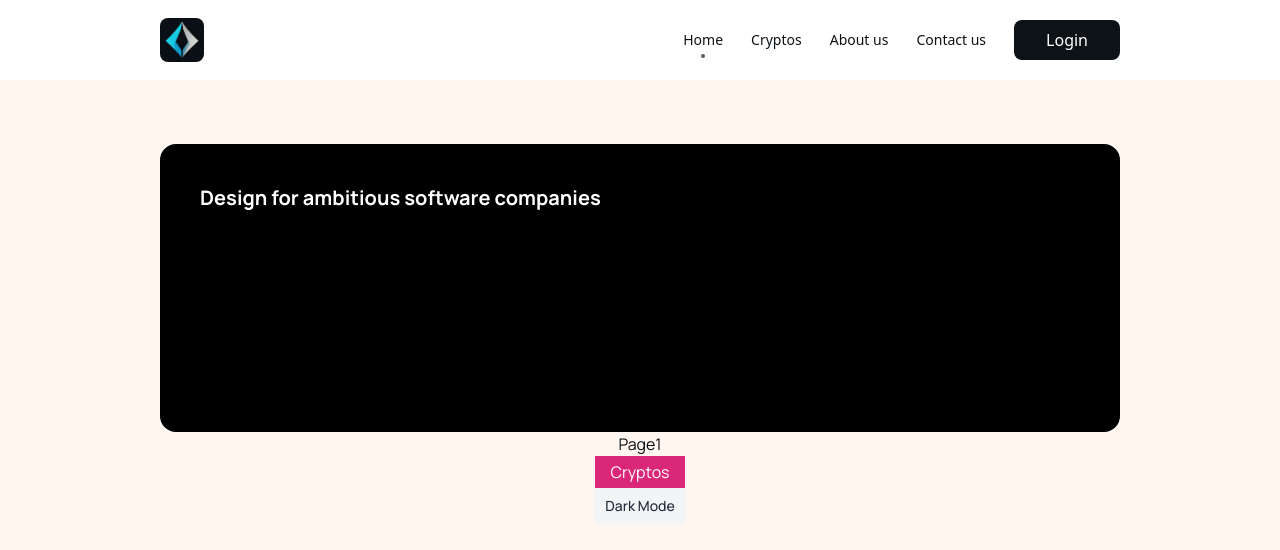
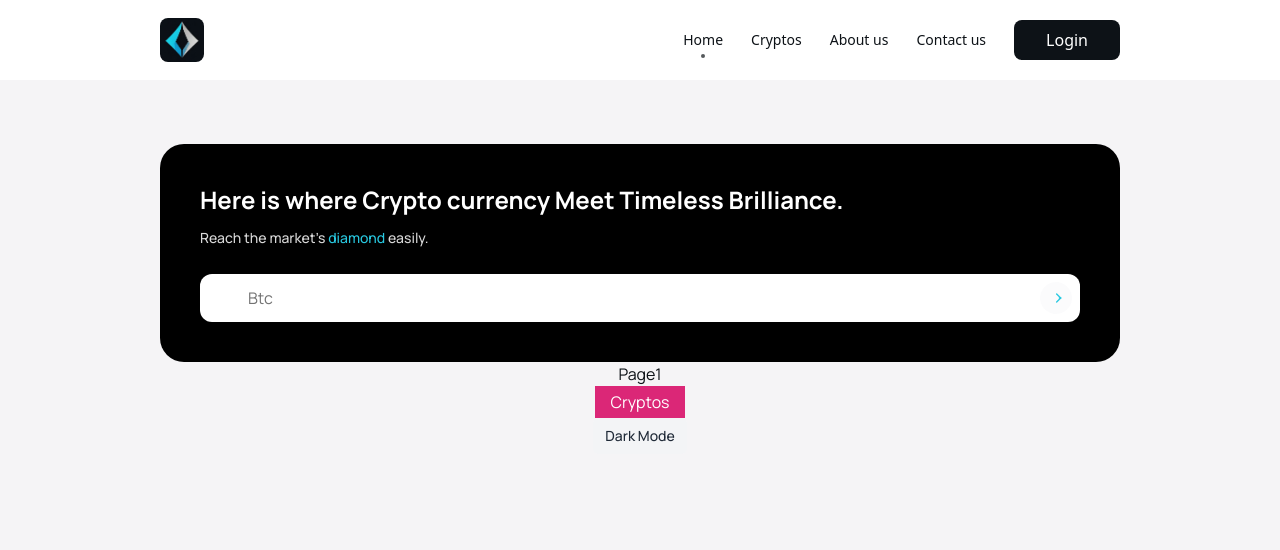
Before and after one commit to MahdiarRez/CryptoBluedia, a Next.js app: page / in a window 1280 px wide. Shown: the top 550 px of the page. Built offline with nearby package versions, Linux system fonts and the light colour scheme; what tailwindcss-animated would draw is missing.

Commit message:
hero one added

```diff
--- /dev/null
+++ b/app/components/aceternityUi/vanishInputAceternity.tsx
@@ -0,0 +1,277 @@
+'use client';
+
+import { AnimatePresence, motion } from 'framer-motion';
+import { useCallback, useEffect, useRef, useState } from 'react';
+import { cn } from '@/app/lib/utils/framer';
+
+export function VanishInputAceternity({
+  placeholders,
+  onChange,
+  onSubmit,
+}: {
+  placeholders: string[];
+  onChange: (e: React.ChangeEvent<HTMLInputElement>) => void;
+  onSubmit: (e: React.FormEvent<HTMLFormElement>) => void;
+}) {
+  const [currentPlaceholder, setCurrentPlaceholder] = useState(0);
+
+  const intervalRef = useRef<NodeJS.Timeout | null>(null);
+  const startAnimation = () => {
+    intervalRef.current = setInterval(() => {
+      setCurrentPlaceholder((prev) => (prev + 1) % placeholders.length);
+    }, 3000);
+  };
+  const handleVisibilityChange = () => {
+    if (document.visibilityState !== 'visible' && intervalRef.current) {
+      clearInterval(intervalRef.current); // Clear the interval when the tab is not visible
+      intervalRef.current = null;
+    } else if (document.visibilityState === 'visible') {
+      startAnimation(); // Restart the interval when the tab becomes visible
+    }
+  };
+
+  useEffect(() => {
+    startAnimation();
+    document.addEventListener('visibilitychange', handleVisibilityChange);
+
+    return () => {
+      if (intervalRef.current) {
+        clearInterval(intervalRef.current);
+      }
+      document.removeEventListener('visibilitychange', handleVisibilityChange);
+    };
+  }, [placeholders]);
+
+  const canvasRef = useRef<HTMLCanvasElement>(null);
+  const newDataRef = useRef<any[]>([]);
+  const inputRef = useRef<HTMLInputElement>(null);
+  const [value, setValue] = useState('');
+  const [animating, setAnimating] = useState(false);
+
+  const draw = useCallback(() => {
+    if (!inputRef.current) return;
+    const canvas = canvasRef.current;
+    if (!canvas) return;
+    const ctx = canvas.getContext('2d');
+    if (!ctx) return;
+
+    canvas.width = 800;
+    canvas.height = 800;
+    ctx.clearRect(0, 0, 800, 800);
+    const computedStyles = getComputedStyle(inputRef.current);
+
+    const fontSize = parseFloat(computedStyles.getPropertyValue('font-size'));
+    ctx.font = `${fontSize * 2}px ${computedStyles.fontFamily}`;
+    ctx.fillStyle = '#FFF';
+    ctx.fillText(value, 16, 40);
+
+    const imageData = ctx.getImageData(0, 0, 800, 800);
+    const pixelData = imageData.data;
+    const newData = [];
+
+    for (let t = 0; t < 800; t++) {
+      const i = 4 * t * 800;
+      for (let n = 0; n < 800; n++) {
+        const e = i + 4 * n;
+        if (
+          pixelData[e] !== 0 &&
+          pixelData[e + 1] !== 0 &&
+          pixelData[e + 2] !== 0
+        ) {
+          newData.push({
+            x: n,
+            y: t,
+            color: [
+              pixelData[e],
+              pixelData[e + 1],
+              pixelData[e + 2],
+              pixelData[e + 3],
+            ],
+          });
+        }
+      }
+    }
+
+    newDataRef.current = newData.map(({ x, y, color }) => ({
+      x,
+      y,
+      r: 1,
+      color: `rgba(${color[0]}, ${color[1]}, ${color[2]}, ${color[3]})`,
+    }));
+  }, [value]);
+
+  useEffect(() => {
+    draw();
+  }, [value, draw]);
+
+  const animate = (start: number) => {
+    const animateFrame = (pos: number = 0) => {
+      requestAnimationFrame(() => {
+        const newArr = [];
+        for (let i = 0; i < newDataRef.current.length; i++) {
+          const current = newDataRef.current[i];
+          if (current.x < pos) {
+            newArr.push(current);
+          } else {
+            if (current.r <= 0) {
+              current.r = 0;
+              continue;
+            }
+            current.x += Math.random() > 0.5 ? 1 : -1;
+            current.y += Math.random() > 0.5 ? 1 : -1;
+            current.r -= 0.05 * Math.random();
+            newArr.push(current);
+          }
+        }
+        newDataRef.current = newArr;
+        const ctx = canvasRef.current?.getContext('2d');
+        if (ctx) {
+          ctx.clearRect(pos, 0, 800, 800);
+          newDataRef.current.forEach((t) => {
+            const { x: n, y: i, r: s, color: color } = t;
+            if (n > pos) {
+              ctx.beginPath();
+              ctx.rect(n, i, s, s);
+              ctx.fillStyle = color;
+              ctx.strokeStyle = color;
+              ctx.stroke();
+            }
+          });
+        }
+        if (newDataRef.current.length > 0) {
+          animateFrame(pos - 8);
+        } else {
+          setValue('');
+          setAnimating(false);
+        }
+      });
+    };
+    animateFrame(start);
+  };
+
+  const handleKeyDown = (e: React.KeyboardEvent<HTMLInputElement>) => {
+    if (e.key === 'Enter' && !animating) {
+      vanishAndSubmit();
+    }
+  };
+
+  const vanishAndSubmit = () => {
+    setAnimating(true);
+    draw();
+
+    const value = inputRef.current?.value || '';
+    if (value && inputRef.current) {
+      const maxX = newDataRef.current.reduce(
+        (prev, current) => (current.x > prev ? current.x : prev),
+        0
+      );
+      animate(maxX);
+    }
+  };
+
+  const handleSubmit = (e: React.FormEvent<HTMLFormElement>) => {
+    e.preventDefault();
+    vanishAndSubmit();
+    onSubmit(e);
+  };
+  return (
+    <form
+      className={cn(
+        'min-w-full relative bg-white dark:bg-DarkBlue dark:bg-opacity-85 rounded-xl overflow-hidden shadow-[0px_2px_3px_-1px_rgba(0,0,0,0.1),_0px_1px_0px_0px_rgba(25,28,33,0.02),_0px_0px_0px_1px_rgba(25,28,33,0.08)] transition duration-500',
+        value && 'bg-gray-50'
+      )}
+      onSubmit={handleSubmit}
+    >
+      <canvas
+        className={cn(
+          'absolute pointer-events-none  text-base transform scale-50 top-[20%] left-2 sm:left-8 origin-top-left filter invert dark:invert-0 pr-20',
+          !animating ? 'opacity-0' : 'opacity-100'
+        )}
+        ref={canvasRef}
+      />
+      <input
+        onChange={(e) => {
+          if (!animating) {
+            setValue(e.target.value);
+            onChange(e);
+          }
+        }}
+        onKeyDown={handleKeyDown}
+        ref={inputRef}
+        value={value}
+        spellCheck={false}
+        type="text"
+        className={cn(
+          'w-full relative capitalize font-normal tracking-wide text-sm sm:text-base border-none dark:text-white bg-transparent text-black rounded-full focus:outline-none focus:ring-0 py-3 pl-4 sm:pl-10 pr-20',
+          animating && 'text-transparent dark:text-transparent'
+        )}
+      />
+
+      <button
+        disabled={!value}
+        type="submit"
+        className="absolute right-2 top-1/2 z-50 -translate-y-1/2 h-8 w-8 rounded-full disabled:bg-gray-50 dark:bg-white dark:hover:bg-opacity-85 disabled:bg-opacity-70 bg-DarkBlue hover:bg-opacity-70 dark:disabled:bg-transparent transition duration-200 flex items-center justify-center"
+      >
+        <motion.svg
+          xmlns="http://www.w3.org/2000/svg"
+          width="24"
+          height="24"
+          viewBox="0 0 24 24"
+          fill="none"
+          stroke="currentColor"
+          strokeWidth="2"
+          strokeLinecap="round"
+          strokeLinejoin="round"
+          className="text-LightBlue h-4 w-4"
+        >
+          <path stroke="none" d="M0 0h24v24H0z" fill="none" />
+          <motion.path
+            d="M5 12l14 0"
+            initial={{
+              strokeDasharray: '50%',
+              strokeDashoffset: '50%',
+            }}
+            animate={{
+              strokeDashoffset: value ? 0 : '50%',
+            }}
+            transition={{
+              duration: 0.3,
+              ease: 'linear',
+            }}
+          />
+          <path d="M13 18l6 -6" />
+          <path d="M13 6l6 6" />
+        </motion.svg>
+      </button>
+
+      <div className="absolute inset-0 flex items-center rounded-full pointer-events-none">
+        <AnimatePresence mode="wait">
+          {!value && (
+            <motion.p
+              initial={{
+                y: 5,
+                opacity: 0,
+              }}
+              key={`current-placeholder-${currentPlaceholder}`}
+              animate={{
+                y: 0,
+                opacity: 1,
+              }}
+              exit={{
+                y: -15,
+                opacity: 0,
+              }}
+              transition={{
+                duration: 0.3,
+                ease: 'linear',
+              }}
+              className="dark:text-zinc-500 text-sm sm:text-base font-normal text-neutral-500 pl-4 sm:pl-12 text-left w-[calc(100%-2rem)] truncate"
+            >
+              {placeholders[currentPlaceholder]}
+            </motion.p>
+          )}
+        </AnimatePresence>
+      </div>
+    </form>
+  );
+}
--- a/app/components/hamberMenu.tsx
+++ b/app/components/hamberMenu.tsx
@@ -29,7 +29,7 @@
             exit={{ opacity: 0, filter: 'blur(4px)' }}
             transition={{ duration: 0.3 }}
             onClick={() => setMenuIsOpen(false)}
-            className="bg-white dark:bg-DarkBlue md:hidden dark:bg-opacity-80 dark:backdrop-blur-sm bg-opacity-80 backdrop-blur-sm absolute h-dvh top-20 w-dvw left-0 right-0 px-4 pt-3"
+            className="bg-white dark:bg-DarkBlue md:hidden z-50 dark:bg-opacity-80 dark:backdrop-blur-sm bg-opacity-80 backdrop-blur-sm absolute h-dvh top-20 w-dvw left-0 right-0 px-4 pt-3"
           >
             <motion.ul
               initial={{ opacity: 0, y: '-20px' }}
--- /dev/null
+++ b/app/components/inputVanish.tsx
@@ -0,0 +1,25 @@
+'use client';
+
+import { VanishInputAceternity } from '@/app/components/aceternityUi/vanishInputAceternity';
+
+export function InputVanish() {
+  const placeholders = ['Currency name', 'Btc', 'Shibainu', 'Ethfi', 'One'];
+
+  const handleChange = (e: React.ChangeEvent<HTMLInputElement>) => {
+    console.log('val', e.target.value);
+  };
+  const onSubmit = (e: React.FormEvent<HTMLFormElement>) => {
+    e.preventDefault();
+    console.log('submitted');
+  };
+
+  return (
+    <div className="w-full z-0 mt-3.5 flex flex-col justify-center items-center">
+      <VanishInputAceternity
+        placeholders={placeholders}
+        onChange={handleChange}
+        onSubmit={onSubmit}
+      />
+    </div>
+  );
+}
--- a/app/cryptos/page.tsx
+++ b/app/cryptos/page.tsx
@@ -1,4 +1,4 @@
-import { createClient } from '@/app/utils/supabase/server';
+import { createClient } from '@/app/lib/utils/supabase/server';
 
 export default async function Countries() {
   const supabase = await createClient();
--- /dev/null
+++ b/app/lib/utils/framer.ts
@@ -0,0 +1,6 @@
+import { ClassValue, clsx } from 'clsx';
+import { twMerge } from 'tailwind-merge';
+
+export function cn(...inputs: ClassValue[]) {
+  return twMerge(clsx(inputs));
+}
--- a/app/page.tsx
+++ b/app/page.tsx
@@ -2,6 +2,7 @@
 import Link from 'next/link';
 import ThemeButton from '@/app/ui/themeButton';
 import { Manrope } from 'next/font/google';
+import { InputVanish } from '@/app/components/inputVanish';
 
 const ManropeFont = Manrope({
   subsets: ['latin'],
@@ -15,10 +16,22 @@
     >
       <div
         className={
-          'h-72 w-full bg-black mt-36 rounded-2xl text-white p-10 text-xl font-bold'
+          'h-auto w-full bg-black dark:bg-WHITE mt-36 rounded-3xl flex flex-col gap-3 p-10 '
         }
       >
-        Design for ambitious software companies
+        <h2 className={'text-white dark:text-DarkBlue text-2xl font-bold'}>
+          Here is where Crypto currency Meet Timeless Brilliance.
+        </h2>
+        <h3
+          className={
+            'text-white dark:text-DarkBlue text-opacity-85 text-sm font-medium'
+          }
+        >
+          Reach the market&#39;s{' '}
+          <span className={'text-LightBlue dark:font-extrabold'}>diamond</span>{' '}
+          easily.
+        </h3>
+        <InputVanish />
       </div>
       <Link href={'/'}>Page1</Link>
       <Link href={'/cryptos'} className={'bg-pink-600 text-white py-1 px-4'}>
--- a/package.json
+++ b/package.json
@@ -23,7 +23,8 @@
     "next": "15.1.2",
     "react": "^19.0.0",
     "react-dom": "^19.0.0",
-    "react-icons": "^5.4.0"
+    "react-icons": "^5.4.0",
+    "tailwind-merge": "^2.6.0"
   },
   "devDependencies": {
     "@eslint/eslintrc": "^3",
--- a/tailwind.config.ts
+++ b/tailwind.config.ts
@@ -12,7 +12,7 @@
   theme: {
     extend: {
       colors: {
-        WHITE: '#FFF7EF',
+        WHITE: '#F5F4F6',
         LightBlue: '#28c9e1',
         DarkBlue: '#0d1217',
       },
```
Also changed, not shown: app/lib/utils/supabase/server.ts (renamed from app/utils/supabase/server.ts), 1 other file (tests, documents, lock files or other folders).
